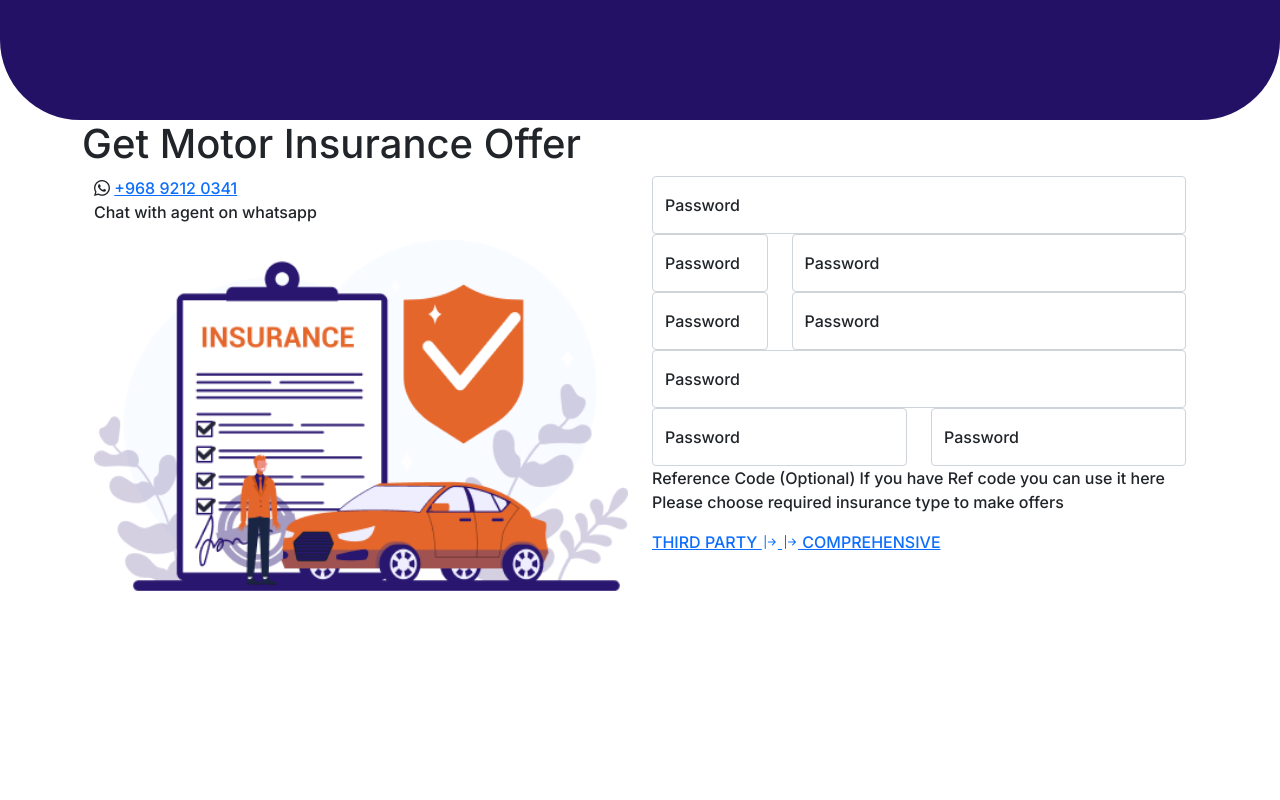
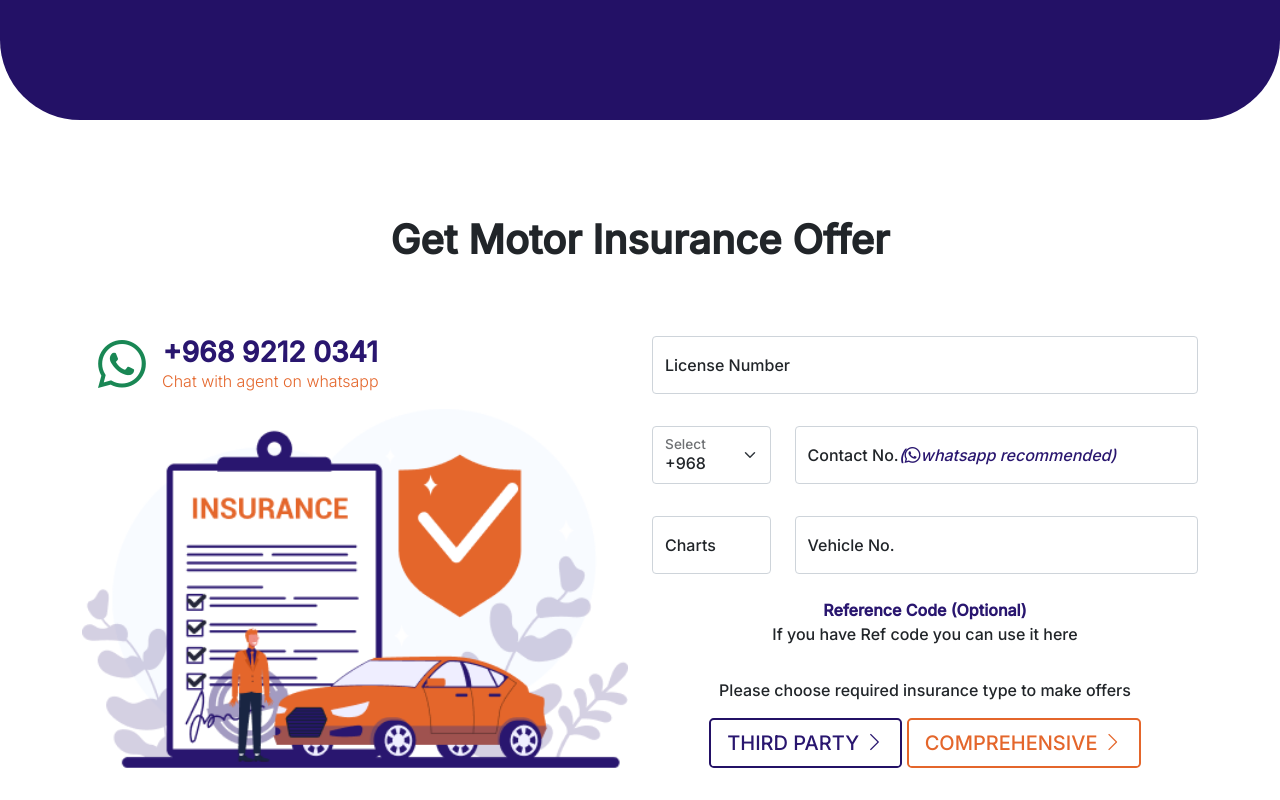
Before and after one commit to wailabualela/isib-design, a plain HTML site: page index.html in a window 1280 px wide. Shown: the part 600-1400 px from the top of the page. Drawn offline with nearby package versions, Linux system fonts and the light colour scheme.

Commit message:
vehicle insurance section

```diff
--- a/css/app.css
+++ b/css/app.css
@@ -51,6 +51,31 @@ body {
 	color: #ffff;
 }
 
+/* Vehicle insurance section */
+.vehicle {
+}
+.btn-1 {
+	color: #29166f;
+	border: #231166 solid 2px;
+}
+
+.btn-1:hover {
+	background-color: #231166;
+	color: #ffff;
+	border: #231166 solid 2px;
+}
+
+.btn-2 {
+	color: #e4662b;
+	border: #e4662b solid 2px;
+}
+
+.btn-2:hover {
+	background-color: #e4662b;
+	color: #ffff;
+	border: #e4662b solid 2px;
+}
+
 /* Footer  */
 footer {
 	background-color: #363839;
--- a/index.html
+++ b/index.html
@@ -202,110 +202,96 @@
     </header><!-- End of Header -->
 
     <!-- Vehicle Insurance -->
-    <section class="vehicle container bg-white" style="height: 90vh;">
-        <h1>Get Motor Insurance Offer</h1>
+    <section class="vehicle text-center py-5">
+        <h1 class="py-5 fw-bold">Get Motor Insurance Offer</h1>
         <div class="container">
             <div class="row">
                 <div class="col-lg-6">
                     <div class="d-flex flex-column">
-                        <div>
-                            <i class="bi bi-whatsapp"></i>
-                            <a href="">+968 9212 0341</a>
-                            <p>Chat with agent on whatsapp</p>
+                        <div class="d-flex flex-row align-content-center">
+                            <i class="bi bi-whatsapp display-5 text-success bg-gradient p-3"></i>
+                            <a class="text-decoration-none" style="color: #29166F;" href="">
+                                <h4 class="fw-bold fs-3 pt-3 m-0">+968 9212 0341</h4>
+                                <p class="fw-light" style="color: #e4662b;">Chat with agent on whatsapp</p>
+                            </a>
                         </div>
                         <img src="img/vehicle-img.png" alt="vehicle insurance ">
                     </div>
                 </div>
                 <div class="col-lg-6">
                     <form action="">
-                        <div class="row">
+
+                        <div class="row py-3">
                             <div class="col-lg-12">
                                 <div class="form-floating">
-                                    <input type="password" class="form-control" id="floatingPassword"
-                                        placeholder="Password">
-                                    <label for="floatingPassword">Password</label>
+                                    <input type="text" class="form-control" id="floatingLicenseNumber"
+                                        placeholder="License Number">
+                                    <label for="floatingLicenseNumber">License Number</label>
                                 </div>
                             </div>
                         </div>
 
-                        <div class="row">
+                        <div class="row py-3">
                             <div class="col-lg-3">
                                 <div class="form-floating">
-                                    <input type="password" class="form-control" id="floatingPassword"
+                                    <select class="form-select" id="floatingCountryCode"
+                                        aria-label="Floating label select example">
+                                        <option selected>+968</option>
+                                        <option value="1">One</option>
+                                        <option value="2">Two</option>
+                                        <option value="3">Three</option>
+                                    </select>
+                                    <label for="floatingCountryCode">Select</label>
+                                </div>
+                            </div>
+
+                            <div class="col-lg-9">
+                                <div class="form-floating">
+                                    <input type="text" class="form-control" id="floatingTelNumber"
                                         placeholder="Password">
-                                    <label for="floatingPassword">Password</label>
+                                    <label for="floatingTelNumber">
+                                        Contact No.<i style="color: #29166F;">(<i class="bi bi-whatsapp"></i>whatsapp
+                                            recommended)</i>
+                                    </label>
+                                </div>
+                            </div>
+
+                        </div>
+
+                        <div class="row py-3">
+                            <div class="col-lg-3">
+                                <div class="form-floating">
+                                    <input type="text" class="form-control" id="floatingVehcileCharacterNumber"
+                                        placeholder="chars">
+                                    <label for="floatingVehcileCharacterNumber">Charts</label>
                                 </div>
                             </div>
                             <div class="col-lg-9">
                                 <div class="form-floating">
-                                    <input type="password" class="form-control" id="floatingPassword"
+                                    <input type="text" class="form-control" id="floatingVehicleNumber"
                                         placeholder="Password">
-                                    <label for="floatingPassword">Password</label>
+                                    <label for="floatingVehicleNumber">Vehicle No.</label>
                                 </div>
                             </div>
                         </div>
 
-                        <div class="row">
-                            <div class="col-lg-3">
-                                <div class="form-floating">
-                                    <input type="password" class="form-control" id="floatingPassword"
-                                        placeholder="Password">
-                                    <label for="floatingPassword">Password</label>
-                                </div>
-                            </div>
-                            <div class="col-lg-9">
-                                <div class="form-floating">
-                                    <input type="password" class="form-control" id="floatingPassword"
-                                        placeholder="Password">
-                                    <label for="floatingPassword">Password</label>
-                                </div>
-                            </div>
+                        <div class="ps-0 py-2 ">
+                            <span class="fw-bold" style="color: #29166F;">Reference Code (Optional)</span>
+                            <p>If you have Ref code you can use it here</p>
                         </div>
 
-                        <div class="row">
-                            <div class="col-lg-12">
-                                <div class="form-floating">
-                                    <input type="password" class="form-control" id="floatingPassword"
-                                        placeholder="Password">
-                                    <label for="floatingPassword">Password</label>
-                                </div>
-                            </div>
+                        <div class="p-2">
+                            <p>Please choose required insurance type to make offers</p>
+                            <a class="btn btn-lg btn-outline-primary btn-1" href="">
+                                THIRD PARTY
+                                <i class="bi bi-chevron-right"></i>
+                            </a>
+                            <a class="btn btn-lg btn-outline-primary btn-2" href="">
+                                COMPREHENSIVE
+                                <i class="bi bi-chevron-right"></i>
+                            </a>
                         </div>
 
-
-                        <div class="row">
-                            <div class="col-lg-6">
-                                <div class="form-floating">
-                                    <input type="password" class="form-control" id="floatingPassword"
-                                        placeholder="Password">
-                                    <label for="floatingPassword">Password</label>
-                                </div>
-                            </div>
-                            <div class="col-lg-6">
-                                <div class="form-floating">
-                                    <input type="password" class="form-control" id="floatingPassword"
-                                        placeholder="Password">
-                                    <label for="floatingPassword">Password</label>
-                                </div>
-                            </div>
-                        </div>
-
-                        <div>
-                            <span>Reference Code (Optional)</span>
-                            <span>If you have Ref code you can use it here</span>
-                        </div>
-
-                        <div>
-                            <p>Please choose required insurance type to make offers</p>
-                            <a href="">
-                                THIRD PARTY
-                                <i class="bi bi-arrow-bar-right"></i>
-                            </a>
-                            <a href="">
-                                <i class="bi bi-arrow-bar-right"></i>
-                                COMPREHENSIVE
-                            </a>
-                        </div>
                     </form>
 
                 </div>
```
